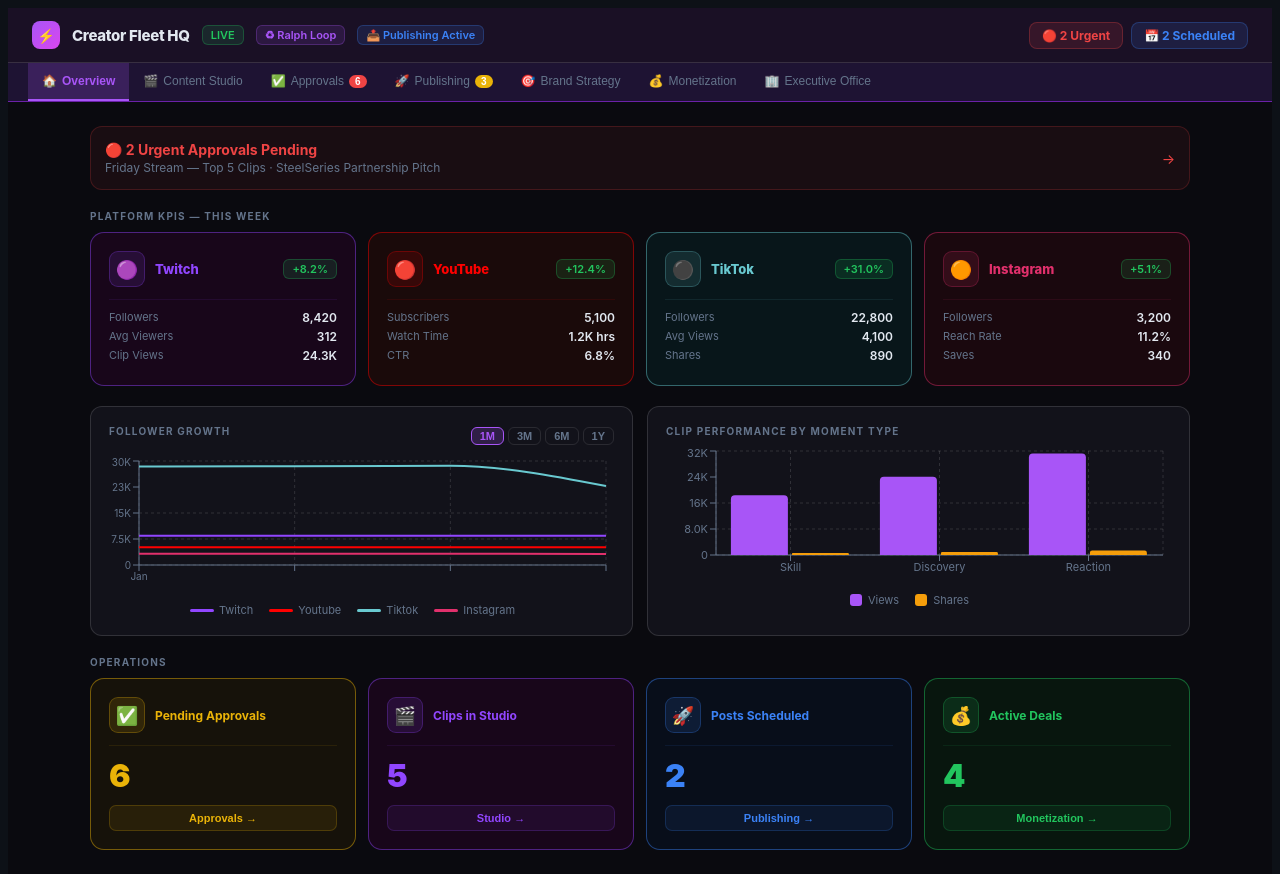
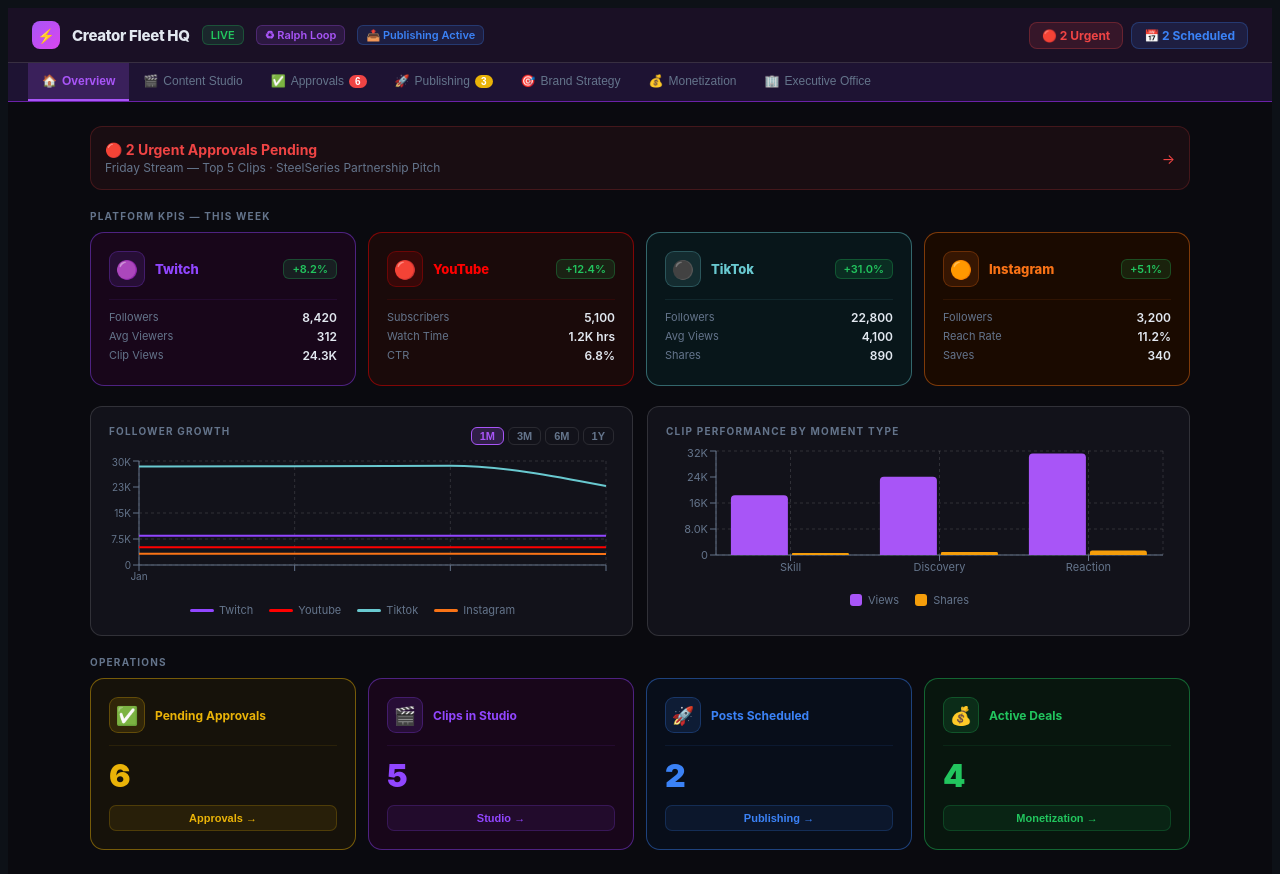
Before and after one commit to Moddaveel/creator-fleet-hq, a React (Vite) app: page / in a window 1280 px wide. Built offline with nearby package versions, Linux system fonts and the light colour scheme.

Commit message:
fix: Instagram color corrected to orange #f97316 across all pages

```diff
--- a/src/constants.js
+++ b/src/constants.js
@@ -14,7 +14,7 @@
 export const PLATFORM_META={
   tiktok:{icon:"⚫",label:"TikTok",color:"#69c9d0",charLimit:2200,bestTimes:["7:00 PM","8:00 PM","9:00 PM"],aspectRatio:"9:16",maxDuration:"60s",notes:"Hook in first 2s. 4-6 hashtags. No external links."},
   youtube_shorts:{icon:"🔴",label:"YT Shorts",color:"#ff6b6b",charLimit:100,bestTimes:["12:00 PM","6:00 PM","9:00 PM"],aspectRatio:"9:16",maxDuration:"60s",notes:"SEO title under 100 chars. Vertical only."},
-  instagram_reels:{icon:"🟠",label:"Instagram",color:"#E1306C",charLimit:2200,bestTimes:["9:00 AM","11:00 AM","7:00 PM"],aspectRatio:"9:16",maxDuration:"90s",notes:"6-10 hashtags. First line is the hook."},
+  instagram_reels:{icon:"🟠",label:"Instagram",color:"#f97316",charLimit:2200,bestTimes:["9:00 AM","11:00 AM","7:00 PM"],aspectRatio:"9:16",maxDuration:"90s",notes:"6-10 hashtags. First line is the hook."},
   youtube:{icon:"🔴",label:"YouTube",color:"#FF0000",charLimit:5000,bestTimes:["12:00 PM","3:00 PM","6:00 PM"],aspectRatio:"16:9",maxDuration:"∞",notes:"Title 60-70 chars. Description with chapters. 8-10 tags."},
 };
 export const REJECTION_REASONS=["Doesn't match brand voice","Wrong timing / posting window","Quality not there yet","Strategy misaligned","Needs more context","Custom note..."];
--- a/src/pages/Overview.jsx
+++ b/src/pages/Overview.jsx
@@ -77,7 +77,7 @@
   { name:"Twitch",    icon:"🟣", accent:"#9146FF", bg:"#18061a", border:"rgba(145,70,255,0.45)",  trend:"+8.2%",  stats:[["Followers","8,420"],["Avg Viewers","312"],["Clip Views","24.3K"]] },
   { name:"YouTube",  icon:"🔴", accent:"#FF0000", bg:"#1a0a0a", border:"rgba(255,0,0,0.45)",     trend:"+12.4%", stats:[["Subscribers","5,100"],["Watch Time","1.2K hrs"],["CTR","6.8%"]] },
   { name:"TikTok",   icon:"⚫", accent:"#69c9d0", bg:"#08161a", border:"rgba(105,201,208,0.45)", trend:"+31.0%", stats:[["Followers","22,800"],["Avg Views","4,100"],["Shares","890"]] },
-  { name:"Instagram",icon:"🟠", accent:"#E1306C", bg:"#1a080e", border:"rgba(225,48,108,0.45)", trend:"+5.1%",  stats:[["Followers","3,200"],["Reach Rate","11.2%"],["Saves","340"]] },
+  { name:"Instagram",icon:"🟠", accent:"#f97316", bg:"#1a0a00", border:"rgba(249,115,22,0.45)", trend:"+5.1%",  stats:[["Followers","3,200"],["Reach Rate","11.2%"],["Saves","340"]] },
 ];
 
 const statCards = [
@@ -174,7 +174,7 @@
               <Line type="monotone" dataKey="twitch"    stroke="#9146FF" strokeWidth={2} dot={false} />
               <Line type="monotone" dataKey="youtube"   stroke="#FF0000" strokeWidth={2} dot={false} />
               <Line type="monotone" dataKey="tiktok"    stroke="#69c9d0" strokeWidth={2} dot={false} />
-              <Line type="monotone" dataKey="instagram" stroke="#E1306C" strokeWidth={2} dot={false} />
+              <Line type="monotone" dataKey="instagram" stroke="#f97316" strokeWidth={2} dot={false} />
             </LineChart>
           </ResponsiveContainer>
         </Card>
```
